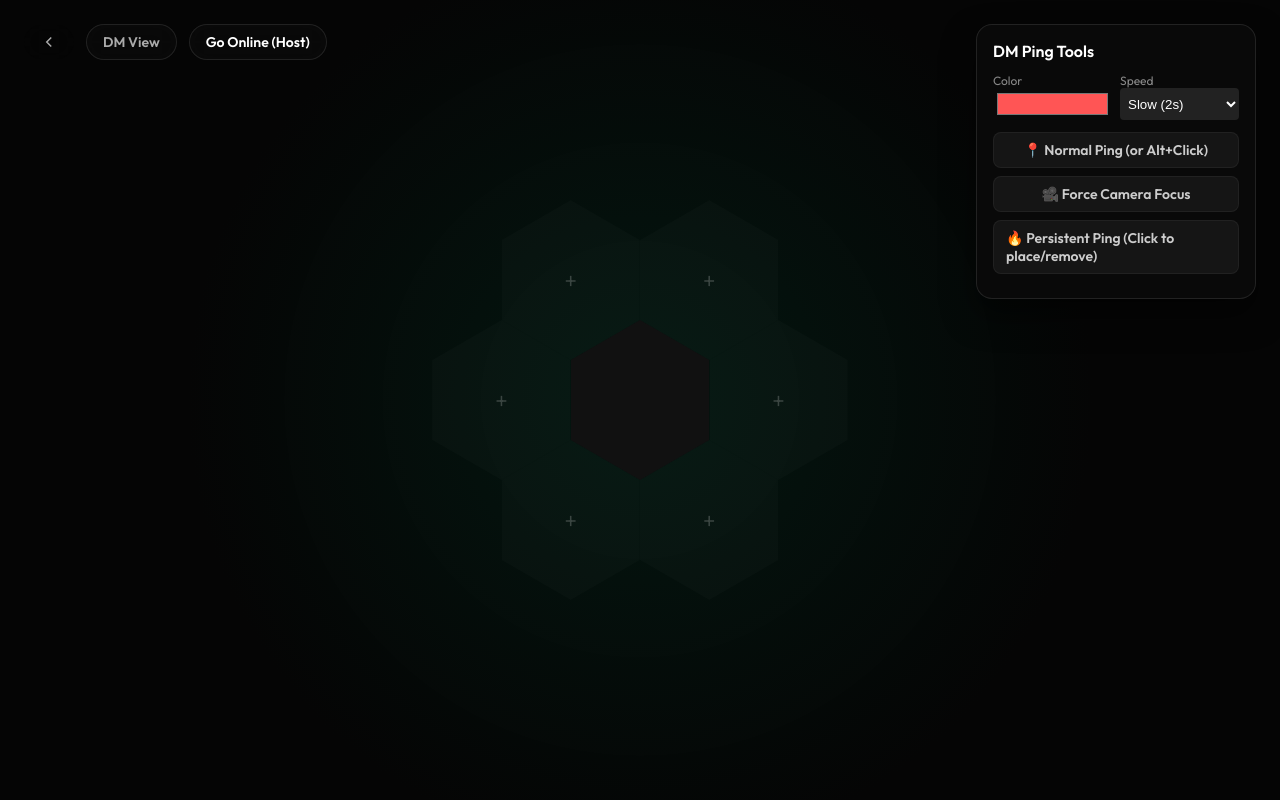
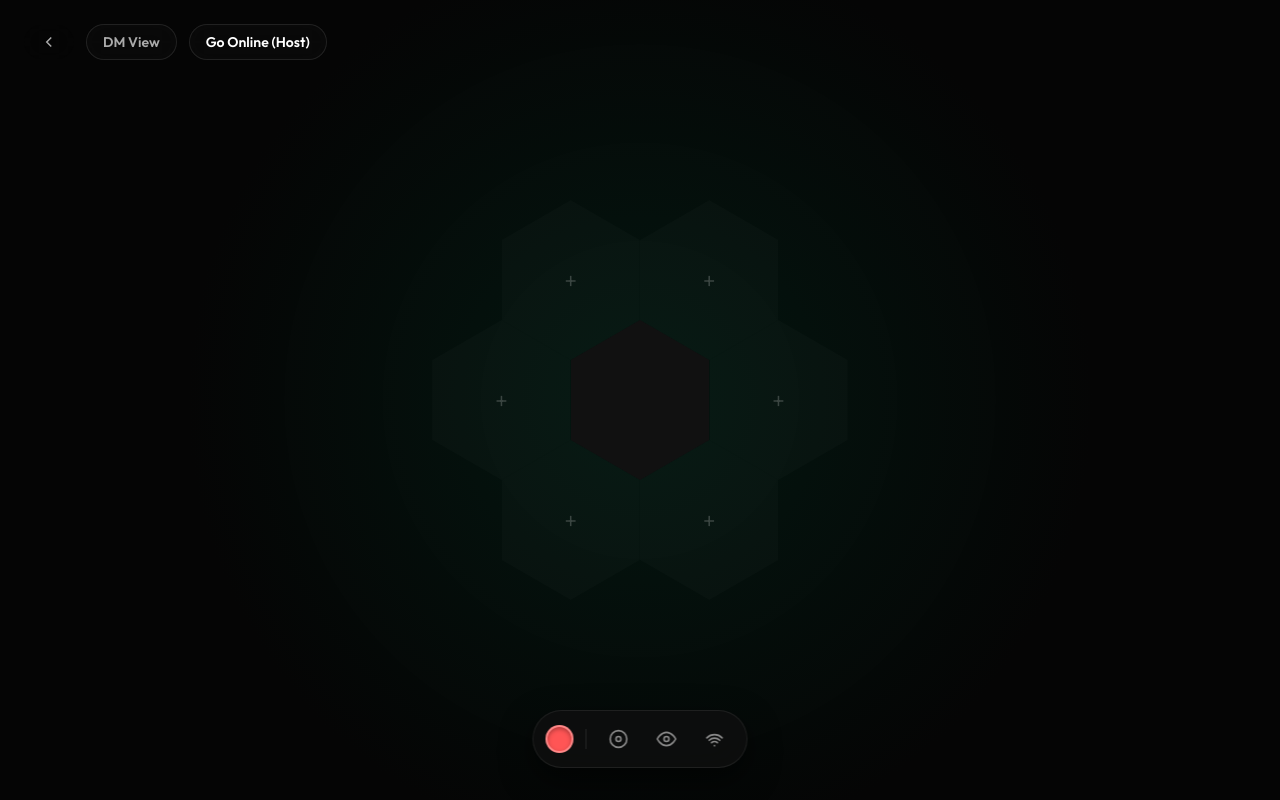
Before and after one commit to LooMeeRy/dnd-hexcrawl-map, a React (Vite) app: page /dm/map/1 in a window 1280 px wide. Built offline with nearby package versions, Linux system fonts and the light colour scheme.

Commit message:
style: redesign DM ping tools to be a minimalist pill toolbar

```diff
--- a/src/index.css
+++ b/src/index.css
@@ -330,19 +330,30 @@ button:active { transform: scale(0.96); }
   100% { transform: translate(-50%, -50%) scale(2.5); opacity: 0; border-width: 0px; }
 }
 
-/* DM Ping Controls */
-.ping-controls {
-  position: absolute; top: 24px; right: 24px; z-index: 50;
-  background: rgba(10, 10, 10, 0.9); backdrop-filter: blur(12px);
-  border: 1px solid rgba(255, 255, 255, 0.1); border-radius: 16px;
-  padding: 16px; width: 280px; box-shadow: 0 16px 32px rgba(0,0,0,0.5);
+/* DM Ping Minimal Toolbar */
+.ping-toolbar {
+  position: absolute; bottom: 32px; left: 50%; transform: translateX(-50%); z-index: 50;
+  background: rgba(15, 15, 15, 0.85); backdrop-filter: blur(20px);
+  border: 1px solid rgba(255, 255, 255, 0.08); border-radius: 9999px;
+  padding: 8px 12px; display: flex; align-items: center; gap: 8px;
+  box-shadow: 0 12px 32px rgba(0,0,0,0.6);
+  transition: all 0.3s cubic-bezier(0.16, 1, 0.3, 1);
 }
-.ping-controls h4 { margin: 0 0 12px 0; font-size: 1rem; color: #fff; }
-.ping-mode-btn {
-  width: 100%; text-align: left; background: rgba(255,255,255,0.05); color: #ccc;
-  border: 1px solid rgba(255,255,255,0.05); padding: 8px 12px; border-radius: 8px;
-  margin-bottom: 8px; font-size: 0.875rem; cursor: pointer; transition: all 0.2s;
+
+.ping-tool-item { position: relative; width: 28px; height: 28px; flex-shrink: 0; }
+.color-swatch { width: 100%; height: 100%; border-radius: 50%; border: 2px solid rgba(255,255,255,0.3); transition: transform 0.2s; box-shadow: inset 0 2px 4px rgba(0,0,0,0.3); }
+.color-picker-wrap input[type="color"] { position: absolute; inset: 0; opacity: 0; cursor: pointer; width: 100%; height: 100%; }
+.color-picker-wrap:hover .color-swatch { transform: scale(1.1); }
+
+.toolbar-divider { width: 1px; height: 20px; background: rgba(255,255,255,0.1); margin: 0 4px; }
+
+.ping-tool-btn {
+  background: transparent; border: none; color: #888; width: 40px; height: 40px;
+  border-radius: 50%; display: flex; align-items: center; justify-content: center;
+  cursor: pointer; transition: all 0.2s;
 }
-.ping-mode-btn.active {
-  background: rgba(85, 255, 85, 0.15); border-color: rgba(85, 255, 85, 0.4); color: #fff;
-}
+.ping-tool-btn:hover { color: #fff; background: rgba(255,255,255,0.08); }
+.ping-tool-btn.active { color: #55ff55; background: rgba(85, 255, 85, 0.15); box-shadow: inset 0 0 0 1px rgba(85,255,85,0.3); }
+
+.ping-tool-btn.speed-btn { width: auto; padding: 0 16px; border-radius: 20px; font-size: 0.85rem; font-weight: 600; letter-spacing: 0.05em; color: #bbb; }
+.ping-tool-btn.speed-btn:hover { color: #fff; }
--- a/src/views/DMMapEditor.jsx
+++ b/src/views/DMMapEditor.jsx
@@ -404,33 +404,38 @@ export default function DMMapEditor() {
         )}
       </div>
 
-      {/* DM Ping Controls */}
-      <div className="ping-controls">
-        <h4>DM Ping Tools</h4>
-        <div style={{ display: 'flex', gap: '8px', marginBottom: '12px' }}>
-          <div style={{ flex: 1 }}>
-            <label style={{ fontSize: '0.75rem', color: '#888', display: 'block' }}>Color</label>
-            <input type="color" value={dmPingColor} onChange={e => setDmPingColor(e.target.value)} style={{ width: '100%', height: '32px', border: 'none', background: 'transparent', cursor: 'pointer' }} />
-          </div>
-          <div style={{ flex: 1 }}>
-            <label style={{ fontSize: '0.75rem', color: '#888', display: 'block' }}>Speed</label>
-            <select value={dmPingSpeed} onChange={e => setDmPingSpeed(e.target.value)} style={{ width: '100%', height: '32px', background: '#222', color: 'white', border: 'none', padding: '4px', borderRadius: '4px' }}>
-              <option value="0.5s">Fast (0.5s)</option>
-              <option value="1s">Normal (1s)</option>
-              <option value="2s">Slow (2s)</option>
-              <option value="4s">Very Slow (4s)</option>
-            </select>
-          </div>
-        </div>
-        <button className={`ping-mode-btn ${pingMode === 'normal' ? 'active' : ''}`} onClick={() => setPingMode(pingMode === 'normal' ? 'none' : 'normal')}>
-          📍 Normal Ping (or Alt+Click)
-        </button>
-        <button className={`ping-mode-btn ${pingMode === 'force_focus' ? 'active' : ''}`} onClick={() => setPingMode(pingMode === 'force_focus' ? 'none' : 'force_focus')}>
-          🎥 Force Camera Focus
-        </button>
-        <button className={`ping-mode-btn ${pingMode === 'persistent' ? 'active' : ''}`} onClick={() => setPingMode(pingMode === 'persistent' ? 'none' : 'persistent')}>
-          🔥 Persistent Ping (Click to place/remove)
-        </button>
+      {/* DM Ping Minimal Toolbar */}
+      <div className="ping-toolbar">
+         <div className="ping-tool-item color-picker-wrap" title="Ping Color">
+            <div className="color-swatch" style={{ background: dmPingColor }}></div>
+            <input type="color" value={dmPingColor} onChange={e => setDmPingColor(e.target.value)} />
+         </div>
+
+         <div className="toolbar-divider" />
+
+         <button className={`ping-tool-btn ${pingMode === 'normal' ? 'active' : ''}`} onClick={() => setPingMode(pingMode === 'normal' ? 'none' : 'normal')} title="Normal Ping (or Alt+Click)">
+            <svg width="20" height="20" viewBox="0 0 24 24" fill="none" stroke="currentColor" strokeWidth="2" strokeLinecap="round" strokeLinejoin="round"><circle cx="12" cy="12" r="10"/><circle cx="12" cy="12" r="3"/></svg>
+         </button>
+
+         <button className={`ping-tool-btn ${pingMode === 'force_focus' ? 'active' : ''}`} onClick={() => setPingMode(pingMode === 'force_focus' ? 'none' : 'force_focus')} title="Force Camera Focus">
+            <svg width="20" height="20" viewBox="0 0 24 24" fill="none" stroke="currentColor" strokeWidth="2" strokeLinecap="round" strokeLinejoin="round"><path d="M1 12s4-8 11-8 11 8 11 8-4 8-11 8-11-8-11-8z"/><circle cx="12" cy="12" r="3"/></svg>
+         </button>
+
+         <button className={`ping-tool-btn ${pingMode === 'persistent' ? 'active' : ''}`} onClick={() => setPingMode(pingMode === 'persistent' ? 'none' : 'persistent')} title="Persistent Ping (Click map to place/remove)">
+            <svg width="20" height="20" viewBox="0 0 24 24" fill="none" stroke="currentColor" strokeWidth="2" strokeLinecap="round" strokeLinejoin="round"><path d="M12 20h.01"/><path d="M8.5 16.429a5 5 0 0 1 7 0"/><path d="M5.671 13.522a9 9 0 0 1 12.658 0"/><path d="M2.843 10.615a13 13 0 0 1 18.314 0"/></svg>
+         </button>
+
+         {pingMode === 'persistent' && (
+           <>
+             <div className="toolbar-divider" />
+             <button className="ping-tool-btn speed-btn" onClick={() => {
+                const speeds = ['0.5s', '1s', '2s', '4s'];
+                setDmPingSpeed(speeds[(speeds.indexOf(dmPingSpeed) + 1) % speeds.length]);
+             }} title="Toggle Pulse Speed">
+               {dmPingSpeed}
+             </button>
+           </>
+         )}
       </div>
 
       <div className="hex-grid-container">
```
